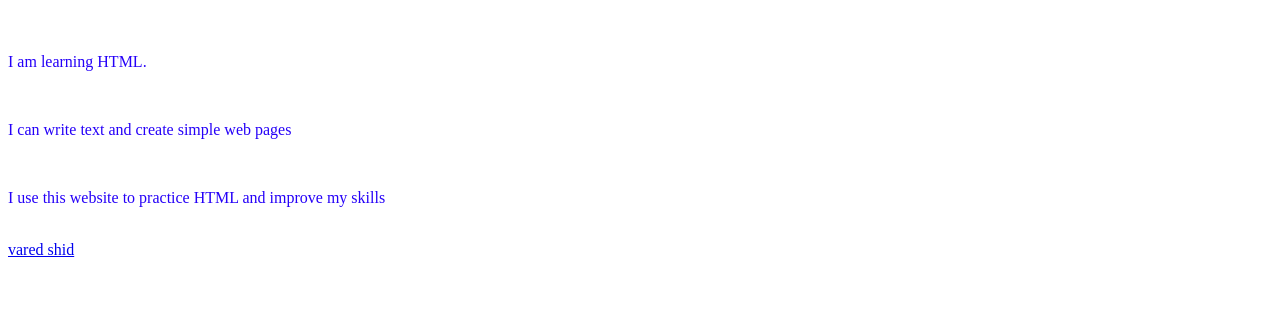
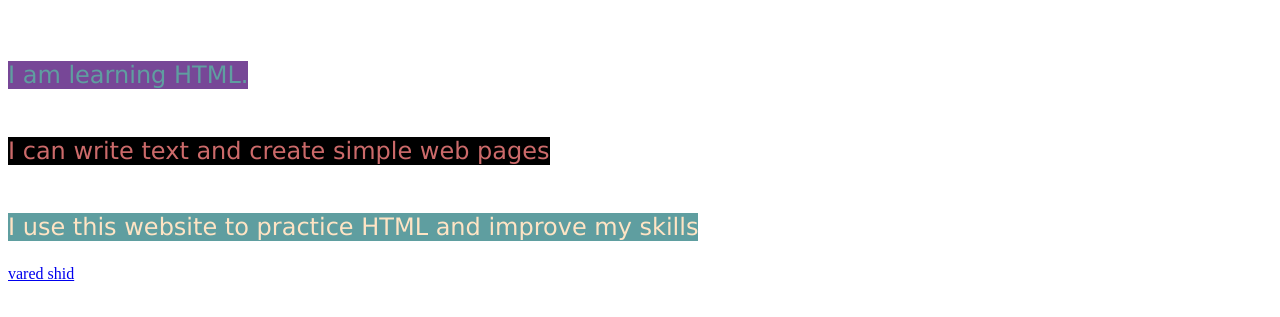
Before and after one commit to MehrzadAbaszadeh/web-development-journey, a plain HTML site: page index.html in a window 1280 px wide. Shown: the part 269-586 px from the top of the page. Drawn offline with Linux system fonts and the light colour scheme.

Commit message:
Fixing the problem

```diff
--- a/Assets/Styles/main.css
+++ b/Assets/Styles/main.css
@@ -1,18 +1,39 @@
-p{
-color: rgb(37, 0, 248);
-
-
-}
 
 .paragraph-1{
     font-family: 'Lucida Sans', 'Lucida Sans Regular', 'Lucida Grande', 'Lucida Sans Unicode', Geneva, Verdana, sans-serif;
     font-size: large;
     background-color: rgb(78, 78, 190);
     display: inline-block
-
-
 }
 
 #idb{
 color: rgb(255, 255, 255);
 }
+
+ .paragraph-0{
+    color: brown;
+ }
+
+ #parageraph-0{
+    color: cadetblue;
+    font-family: Verdana, Geneva, Tahoma, sans-serif;
+    font-size: x-large;
+ background-color: rgb(119, 71, 151);
+ display: inline-block;
+ }
+
+ #parageraph-4{
+    color: rgb(204, 106, 106);
+    font-family: Verdana, Geneva, Tahoma, sans-serif;
+    display: inline-block;
+    font-size: x-large;
+    background-color: black;
+ }
+
+ #parageraph-3{
+    color: bisque;
+    font-family: Verdana, Geneva, Tahoma, sans-serif;
+    font-size: x-large;
+    background-color: cadetblue;
+    display: inline-block;
+ }
```
Also changed, not shown: About me.html (deleted, +0 -13 lines).
